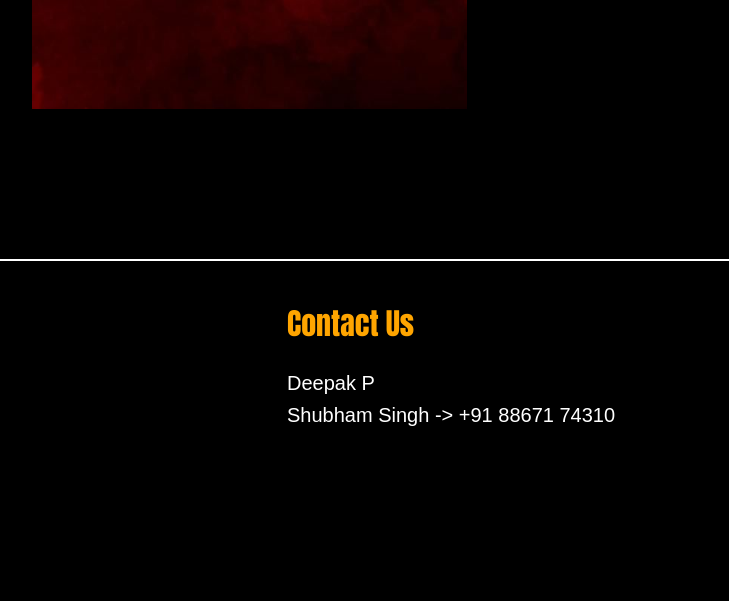
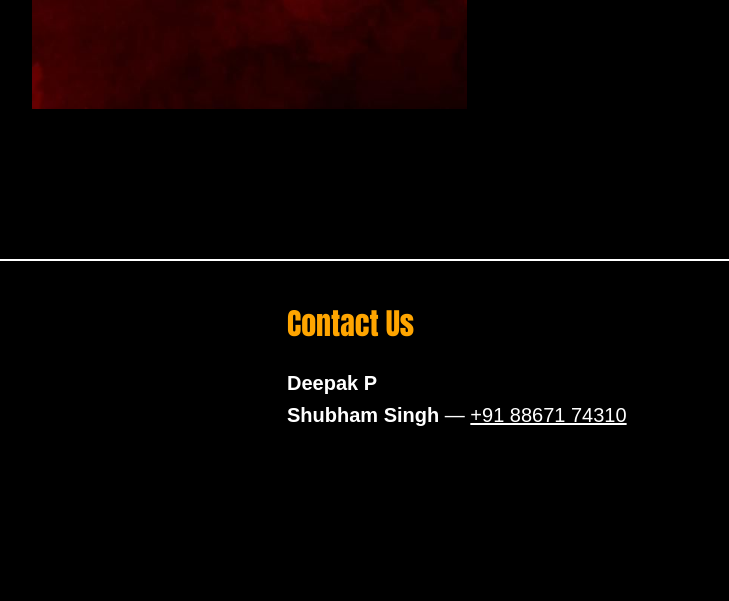
Before and after one commit to Sparky7915/Code-Vault, a plain HTML site: page index.html in a window 1280 px wide. Shown: the part 2260-2861 px from the top of the page, without its empty margins (83-812 px from the left). Drawn offline with Linux system fonts and the light colour scheme; a web font is replaced by a local one.

Commit message:
Contact reference added

```diff
--- a/index.html
+++ b/index.html
@@ -306,11 +306,11 @@
                                 <h4 class="wow fadeInUp my-contact-us" data-wow-duration="1s" data-wow-delay=".3s">
                                     Contact Us</h4>
                                 <p class="wow fadeInUp my-contact-us my-contact-us-info"
-                                    style="color: white !important;" data-wow-duration="1s" data-wow-delay=".5s">
-                                    Deepak P<br />
-                                    Shubham Singh -> +91 88671 74310 <br />
+                                   style="color: white !important;" data-wow-duration="1s" data-wow-delay=".5s">
+                                   <strong>Deepak P</strong><br />
+                                   <strong>Shubham Singh</strong> — <a href="tel:+918867174310" style="color: white; text-decoration: underline;">+91 88671 74310</a>
+                                   </p>
 
-                                </p>
                             </div>
                         </div>
                         <div class="brand_area black_bg">
```
